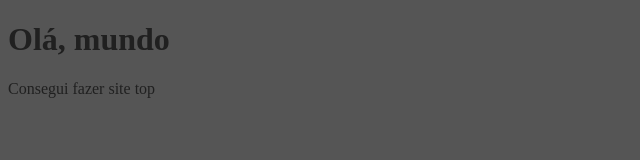
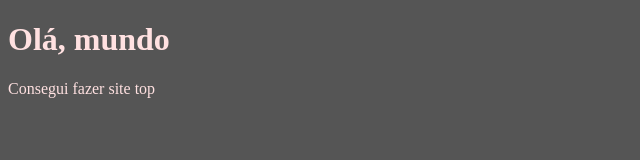
Before and after one commit to lusgas-dev/dogecoin, a plain HTML site: page index.html in a window 1280 px wide. Shown: the whole page, without its empty margins (0-640 px from the left). Drawn offline with Linux system fonts and the light colour scheme.

Commit message:
Update index.html

```diff
--- a/index.html
+++ b/index.html
@@ -10,7 +10,7 @@
 <style>
     body {
         background-color: rgb(85, 85, 85);
-        color: rgb(32, 32, 32);
+        color: rgb(255, 225, 225);
       }
     </style>
     <h1>Olá, mundo</h1>
```
